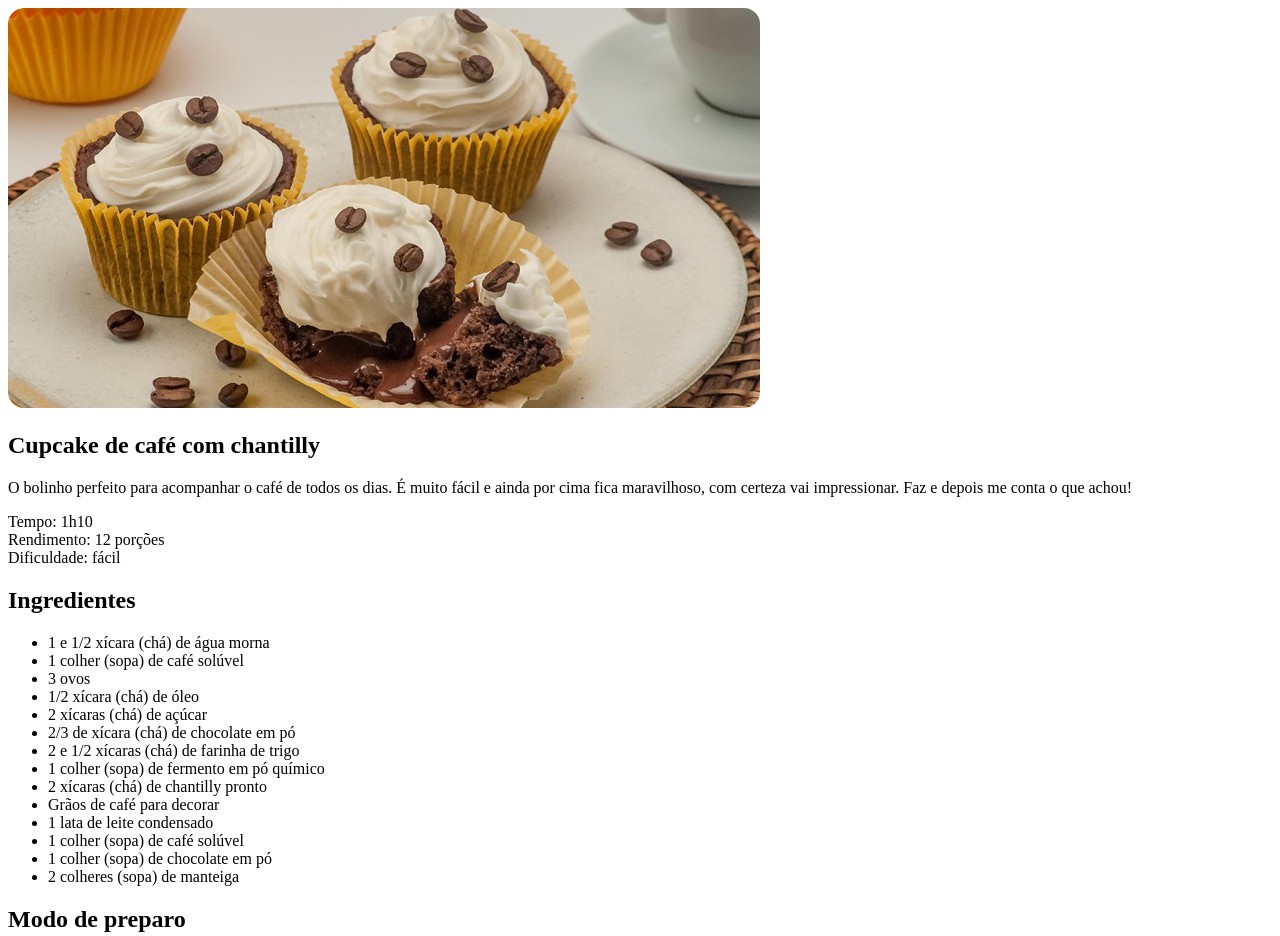
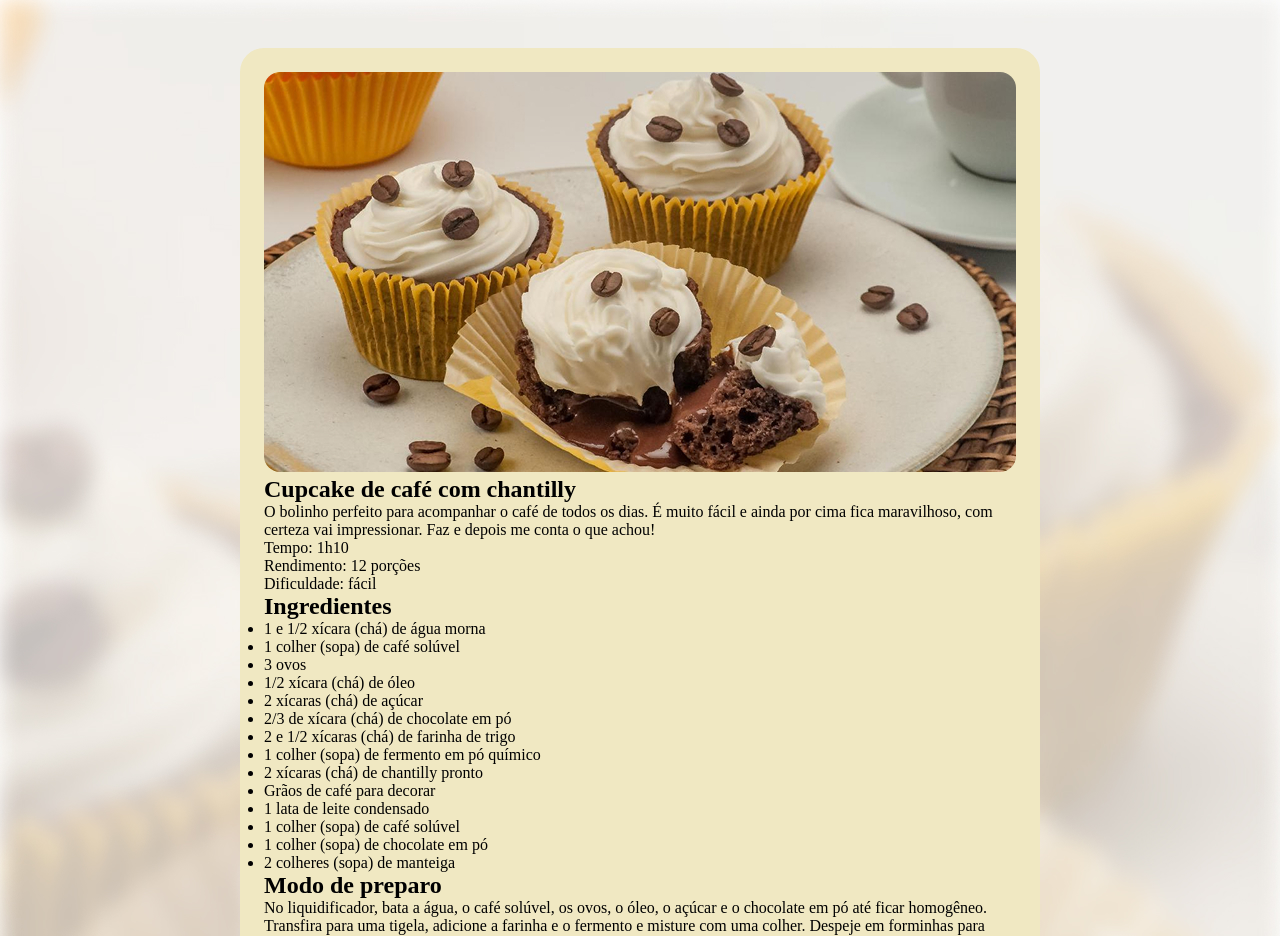
Before and after one commit to WigorCosta21/Pagina-Receitas, a plain HTML site: page index.html in a window 1280 px wide. Shown: the top 936 px of the page. Drawn offline with Linux system fonts and the light colour scheme.

Commit message:
feat: background image and style page

```diff
--- a/styles.css
+++ b/styles.css
@@ -1,3 +1,22 @@
+* {
+    margin: 0;
+    padding: 0;
+    box-sizing: border-box;
+}
+
+body {
+    background-image: url(assets/bg-image.jpg);
+    background-size: cover;
+}
+
+#page {
+    width: 800px;
+    padding: 1.5rem;
+    background-color: #F0E8C2;
+    border-radius: 24px;
+    margin: 3rem auto;
+}
+
 img {
     border-radius: 16px;
 }
```
